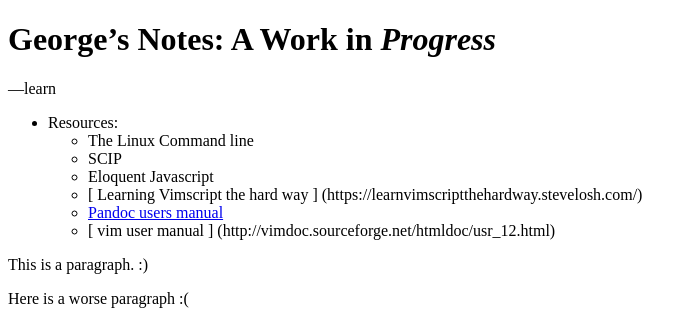
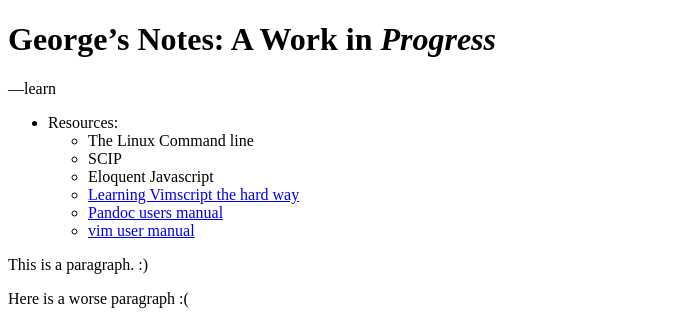
Before and after one commit to FuriousGeorge94/FuriousGeorge94.github.io, a plain HTML site: page index.html in a window 1280 px wide. Shown: the top 321 px of the page, without its empty margins (0-698 px from the left). Drawn offline with Linux system fonts and the light colour scheme.

Commit message:
copied notes md file and executed build to update index.html

```diff
--- a/index.html
+++ b/index.html
@@ -4,6 +4,7 @@
   <meta charset="utf-8" />
   <meta name="generator" content="pandoc" />
   <meta name="viewport" content="width=device-width, initial-scale=1.0, user-scalable=yes" />
+  <Title></Title>
   <style>
     code{white-space: pre-wrap;}
     span.smallcaps{font-variant: small-caps;}
@@ -74,13 +75,12 @@
     code span.vs { color: #4070a0; } /* VerbatimString */
     code span.wa { color: #60a0b0; font-weight: bold; font-style: italic; } /* Warning */
   </style>
+  <link rel="stylesheet" href="pandoc.css" />
   <!--[if lt IE 9]>
     <script src="//cdnjs.cloudflare.com/ajax/libs/html5shiv/3.7.3/html5shiv-printshiv.min.js"></script>
   <![endif]-->
 </head>
 <body>
-<header id="title-block-header">
-</header>
 <h1 id="georges-notes-a-work-in-progress">George’s Notes: A Work in <strong><em>Progress</em></strong></h1>
 <p>—learn</p>
 <ul>
@@ -89,9 +89,9 @@
 <li>The Linux Command line</li>
 <li>SCIP</li>
 <li>Eloquent Javascript</li>
-<li>[ Learning Vimscript the hard way ] (https://learnvimscriptthehardway.stevelosh.com/)</li>
+<li><a href="https://learnvimscriptthehardway.stevelosh.com/">Learning Vimscript the hard way</a></li>
 <li><a href="https://pandoc.org/MANUAL.html">Pandoc users manual</a></li>
-<li>[ vim user manual ] (http://vimdoc.sourceforge.net/htmldoc/usr_12.html)</li>
+<li><a href="http://vimdoc.sourceforge.net/htmldoc/usr_toc.html">vim user manual</a></li>
 </ul></li>
 </ul>
 <p>This is a paragraph. :)</p>
```
Also changed, not shown: 2 other files.
